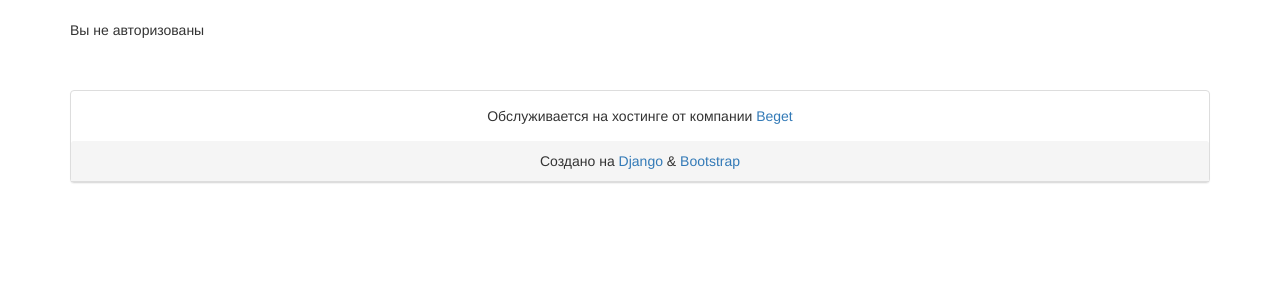
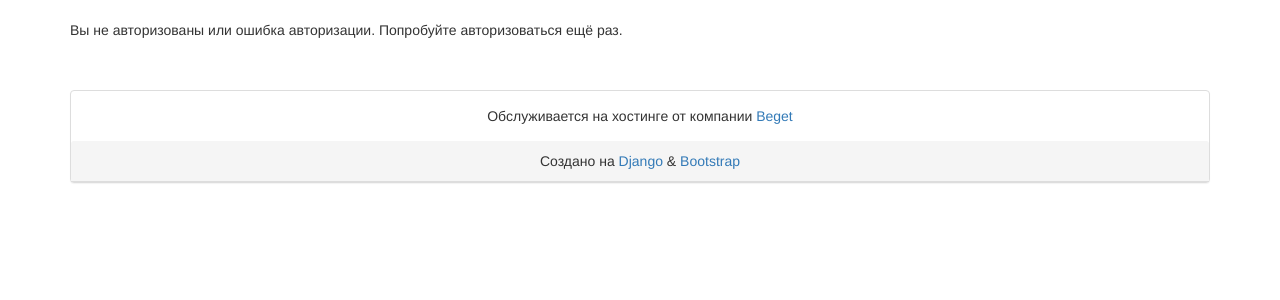
Before and after one commit to alexey-zhukov-git/mi-django, a Django app: template main/templates/main/profile.html in a window 1280 px wide. Shown: the part 57-357 px from the top of the page. Run offline with Django 3.2, Linux system fonts and the light colour scheme; the template is opened without the code that fills it, so the values that code supplies are empty; some libraries are stand-ins or nearby versions.

Commit message:
Исправление

```diff
--- a/main/templates/main/profile.html
+++ b/main/templates/main/profile.html
@@ -51,6 +51,6 @@
 {% endif %}
 <a href="{% url "change_password" %}">Изменить пароль</a>
 {% else %}
-<p>Вы не авторизованы</p>
+<p>Вы не авторизованы или ошибка авторизации. Попробуйте авторизоваться ещё раз.</p>
 {% endif %}
 {% endblock %}
```
